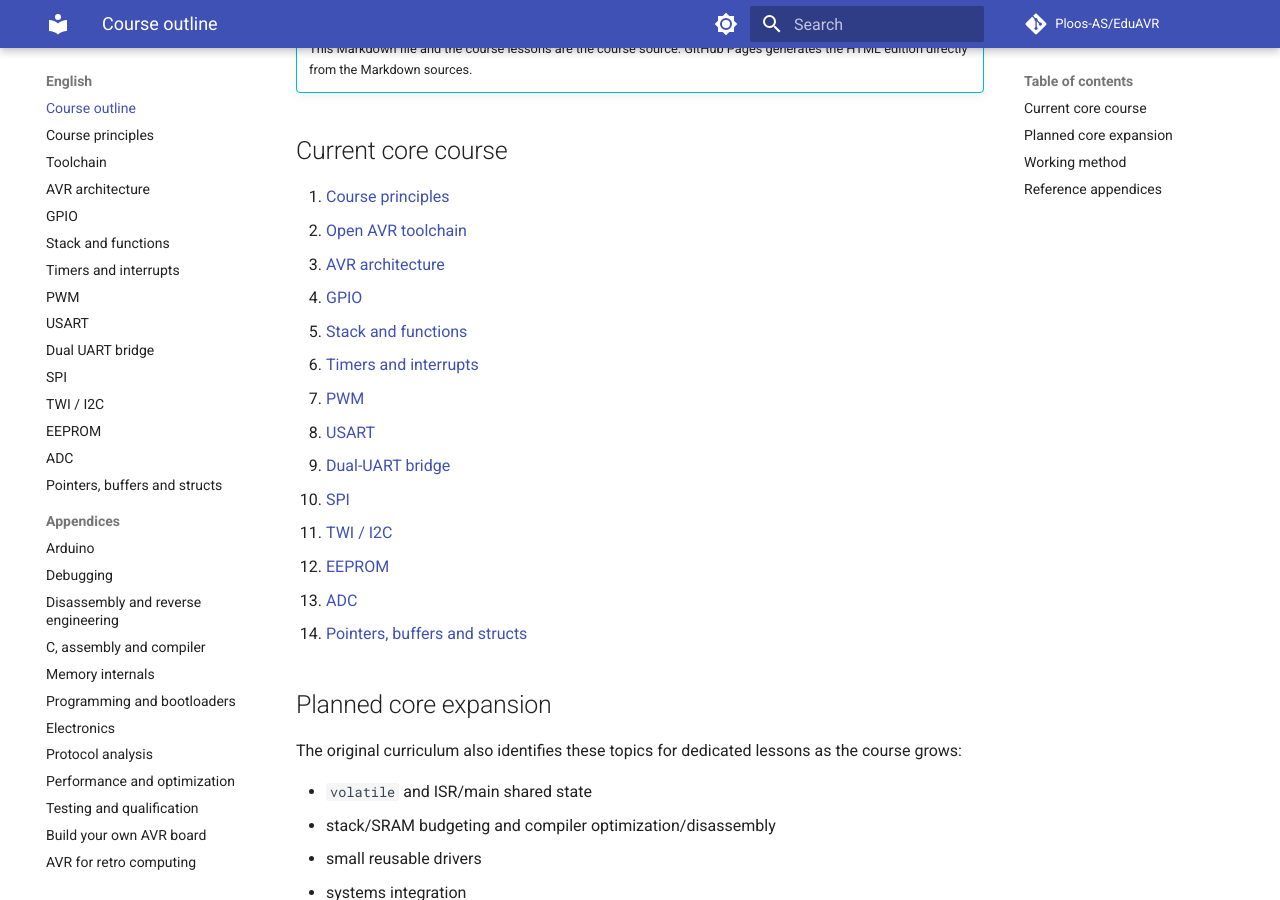
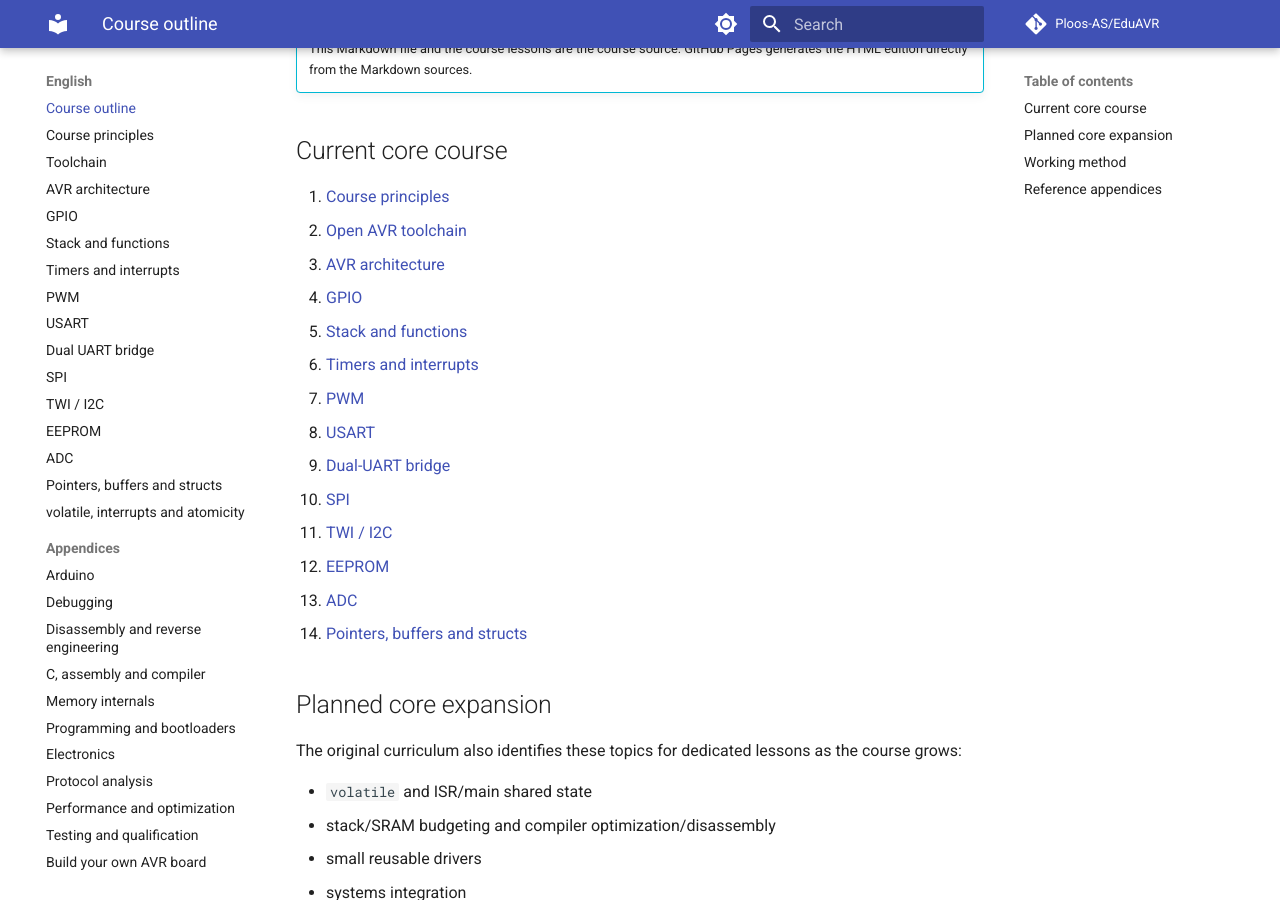
Before and after one commit to Ploos-AS/EduAVR, an MkDocs documentation site: the page built from docs/en/COURSE_OUTLINE.md, in a window 1280 px wide and 900 px high, scrolled down 324 px. Built offline with MkDocs 1.6.1 and Material for MkDocs 9.7.7, drawn with Linux system fonts in a browser that asks for light colours; comment, search, counter and statistics services are not loaded.

Commit message:
docs: publish volatile atomicity lesson

```diff
--- a/mkdocs.yml
+++ b/mkdocs.yml
@@ -77,6 +77,7 @@ nav:
       - EEPROM: en/10-eeprom.md
       - ADC: en/11-adc.md
       - Pointers, buffers and structs: en/12-data-structures.md
+      - volatile, interrupts and atomicity: en/13-volatile-atomicity.md
       - Appendices:
           - Arduino: en/appendix-a-arduino.md
           - Debugging: en/appendix-b-debugging.md
@@ -108,6 +109,7 @@ nav:
       - EEPROM: no/10-eeprom.md
       - ADC: no/11-adc.md
       - Pekere, buffere og structs: no/12-data-structures.md
+      - volatile, interrupts og atomicitet: no/13-volatile-atomicity.md
       - Appendikser:
           - Arduino: no/vedlegg-a-arduino.md
           - Debugging: no/vedlegg-b-debugging.md
```
